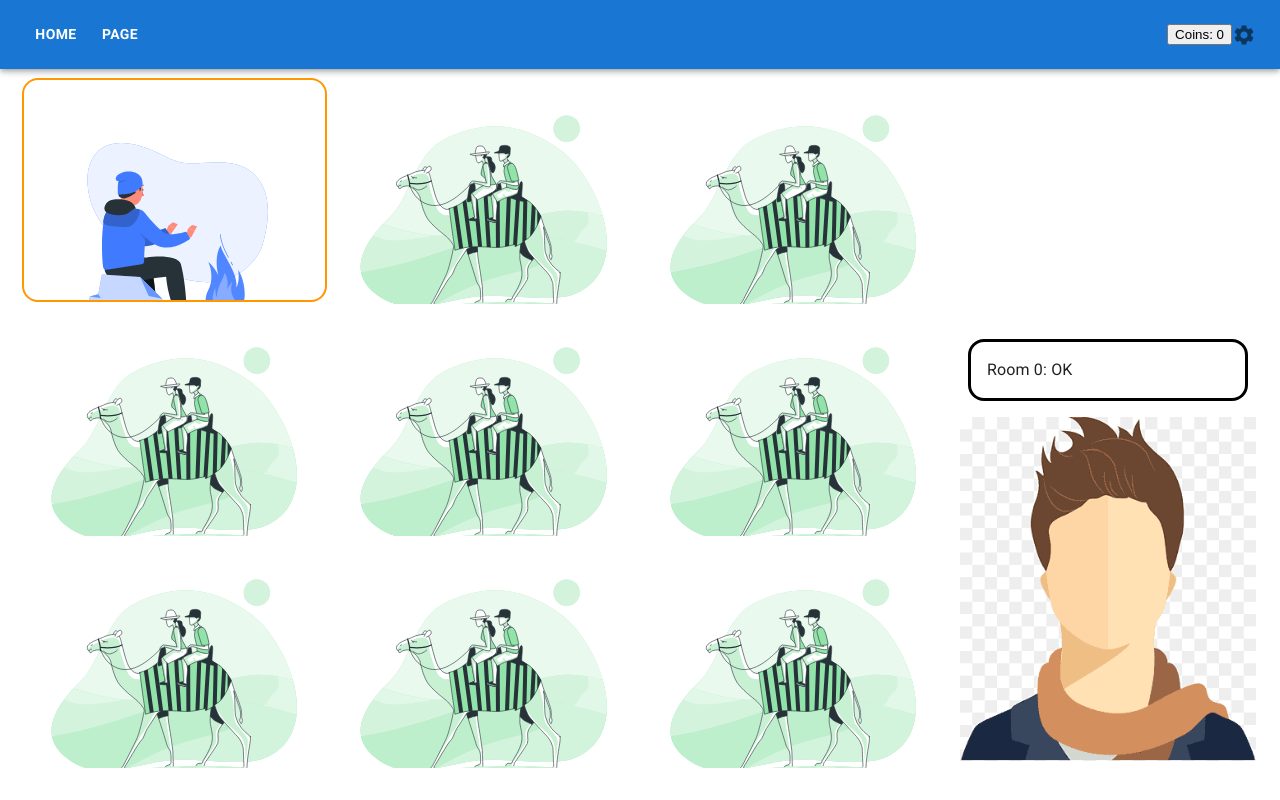
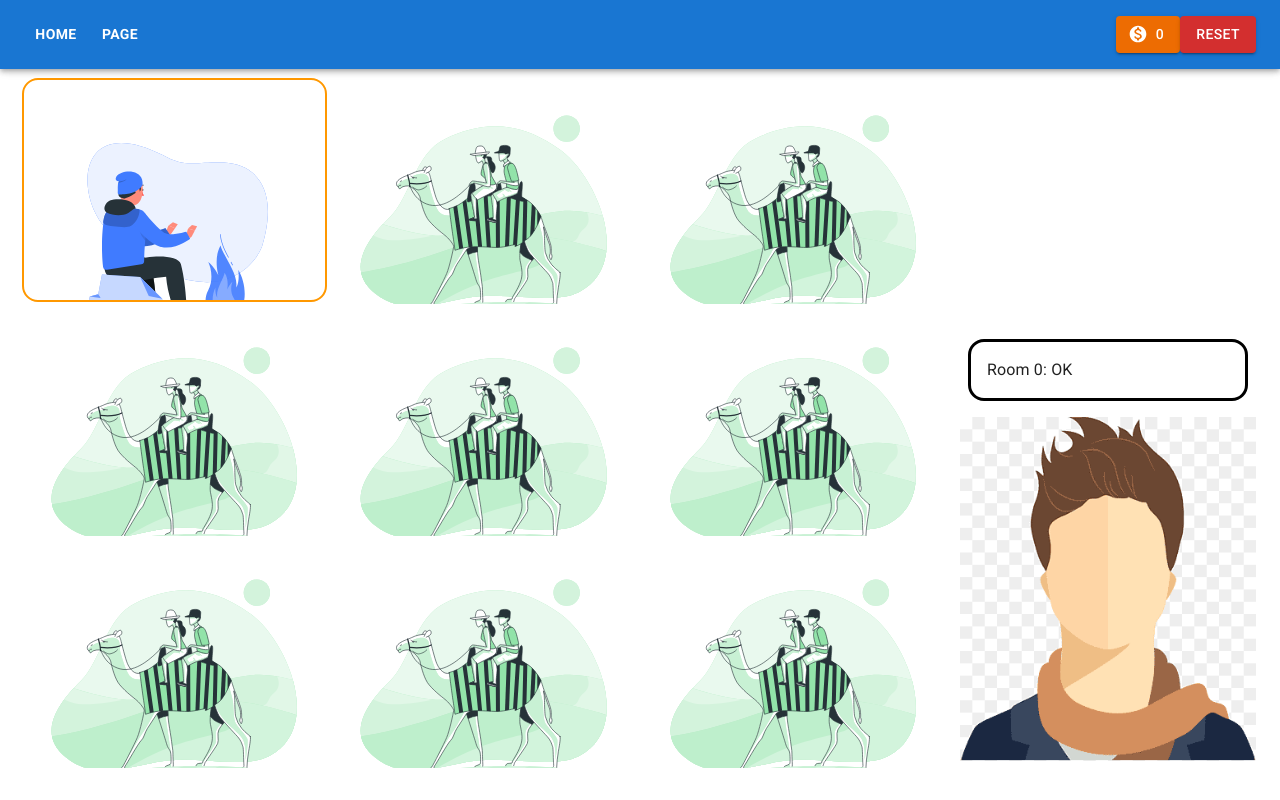
Before and after one commit to vicenteke/redux-portfolio, a React (Create React App) app: page / in a window 1280 px wide. Built offline with nearby package versions, Linux system fonts and the light colour scheme.

Commit message:
Small fixes

```diff
--- a/src/components/App.tsx
+++ b/src/components/App.tsx
@@ -30,9 +30,14 @@ import InboxIcon from '@mui/icons-material/MoveToInbox';
 import MailIcon from '@mui/icons-material/Mail';
 import Settings from '@mui/icons-material/Settings';
 
+import { useAppDispatch } from '../app/hooks'
+
 import { Coins } from '../features/coins/Coins';
 import Home from '../pages/Home';
 import Page from '../pages/Page';
+
+import { resetRooms } from '../features/rooms/roomsSlice';
+import { resetCoins } from '../features/coins/coinsSlice';
 
 // Offset to go under AppBarr
 const Offset = styled('div')(({ theme }) => theme.mixins.toolbar);
@@ -51,6 +56,7 @@ function App() {
     const [navOpen, setNavOpen] = React.useState<boolean>(false);
     const [anchorElSettings, setAnchorElSettings] = React.useState<HTMLElement | null>(null);
     const navigate = useNavigate()
+    const dispatch = useAppDispatch()
 
     // Methods
     const toggleNavMenu = (event: React.MouseEvent<HTMLElement>) => {
@@ -103,7 +109,11 @@ function App() {
 
                     <Box sx={{ flexGrow: 0 }}>
                         <Coins />
-                        <Tooltip title="Open settings">
+                        <Button variant="contained" color="error" onClick={() => {
+                            dispatch(resetRooms())
+                            dispatch(resetCoins())
+                        }}>reset</Button>
+                        {/* <Tooltip title="Open settings">
                             <IconButton onClick={handleOpenSettingsMenu} sx={{ p: 0 }}>
                                 <Settings />
                             </IconButton>
@@ -129,7 +139,7 @@ function App() {
                                     <Typography textAlign="center">{setting}</Typography>
                                 </MenuItem>
                             ))}
-                        </Menu>
+                        </Menu> */}
                     </Box>
                 </Toolbar>
             </Container>
--- a/src/features/coins/Coins.tsx
+++ b/src/features/coins/Coins.tsx
@@ -1,18 +1,23 @@
 import React from 'react';
 
-import { useAppSelector, useAppDispatch } from '../../app/hooks';
+import Button from '@mui/material/Button'
+import MonetizationOnRoundedIcon from '@mui/icons-material/MonetizationOnRounded';
+
+import { useAppSelector } from '../../app/hooks';
 import {
-    resetCoins,
     selectCoins
 } from './coinsSlice';
 
 export function Coins() {
     const coins = useAppSelector(selectCoins);
-    const dispatch = useAppDispatch();
 
     return (
-        <button onClick={() => dispatch(resetCoins())}>
-            Coins: {coins}
-        </button>
+        <Button
+            color="warning"
+            variant="contained"
+            startIcon={<MonetizationOnRoundedIcon />}
+        >
+            {coins}
+        </Button>
     );
 }
--- a/src/features/rooms/Room.tsx
+++ b/src/features/rooms/Room.tsx
@@ -1,6 +1,6 @@
 import React, { useState, useEffect } from 'react';
-import { useDispatch } from 'react-redux';
 import { useNavigate } from 'react-router-dom';
+import { useAppDispatch } from '../../app/hooks'
 
 import Skeleton from '@mui/material/Skeleton';
 
@@ -32,7 +32,7 @@ export function Room({ active, state, page, clickable, roomNumber }: RoomProps)
         'visited': '_visited.svg',
     }
 
-    const dispatch = useDispatch()
+    const dispatch = useAppDispatch()
     const navigate = useNavigate()
 
     const handleRoomClick = (event: React.MouseEvent<HTMLElement>) => {
--- a/src/pages/Home.tsx
+++ b/src/pages/Home.tsx
@@ -14,10 +14,6 @@ export default function Home() {
         </Grid>
         <Grid item xs={12} md={3}>
             <Avatar />
-            {/* <Button variant="outlined" onClick={() => {
-                dispatch(resetRooms())
-                dispatch(resetCoins())
-            }}>reset</Button> */}
         </Grid>
     </Grid>
     );
```
